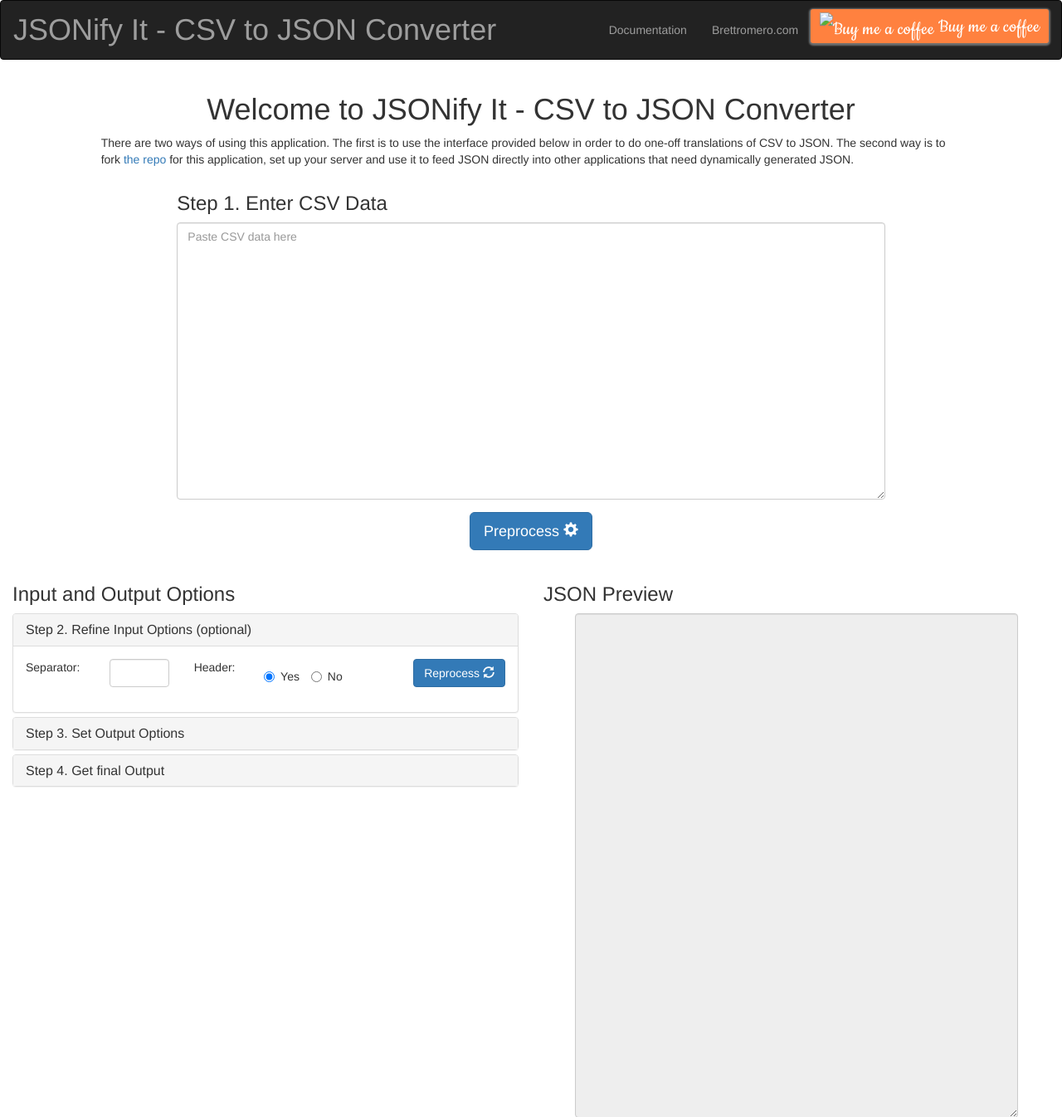
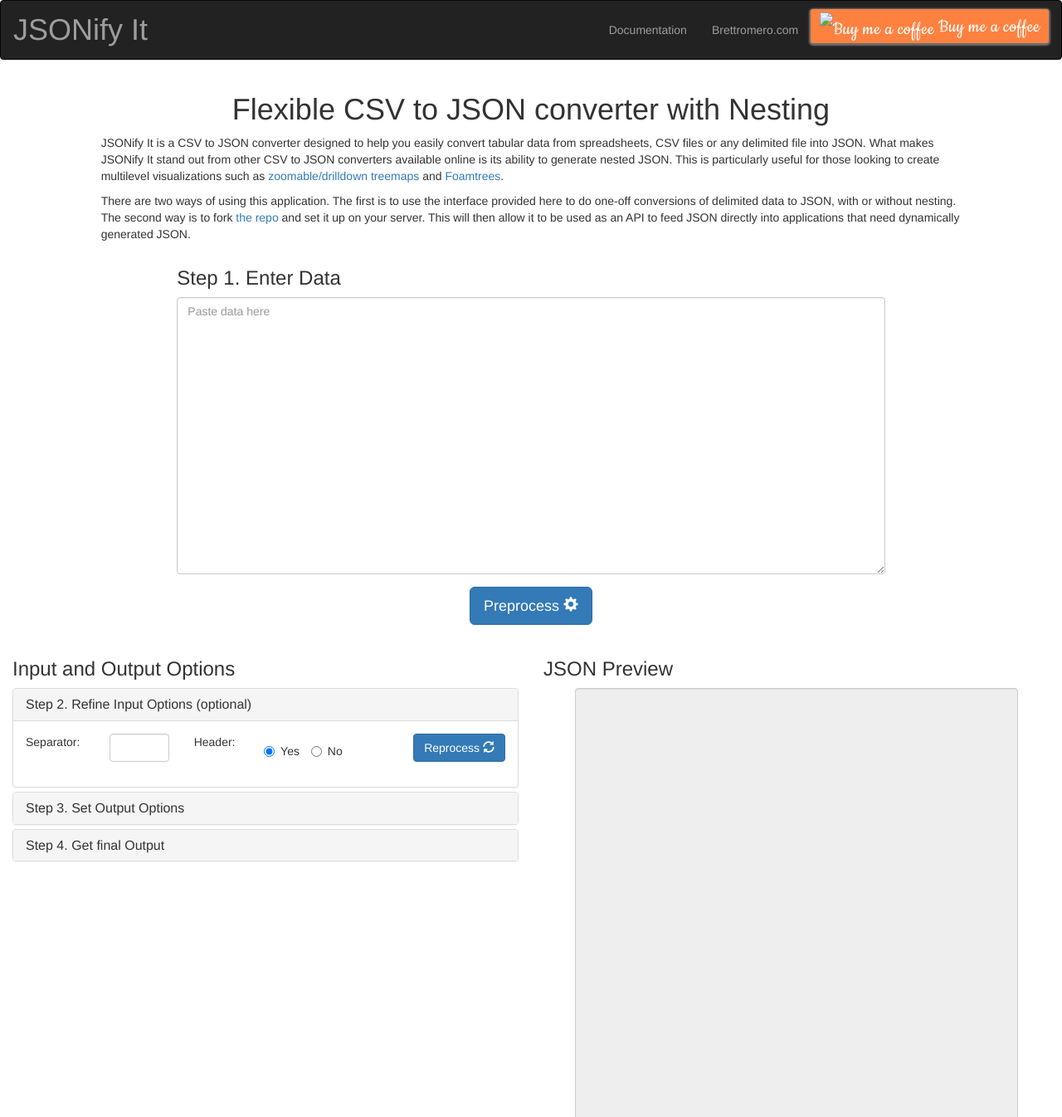
Before and after one commit to vladimiriii/jsonify-it, a Flask app: page / in a window 1280 px wide. Shown: the top 1346 px of the page at 83% size. Run offline with Flask 2, Linux system fonts and the light colour scheme; parts of the project's set-up code (start-up, migrations or seed data) failed here and were passed over; some libraries are stand-ins or nearby versions.

Commit message:
Updates to text and headings.

```diff
--- a/app/templates/documentation.html
+++ b/app/templates/documentation.html
@@ -3,12 +3,12 @@
 <div class="container">
 	<div class="row">
 		<div class="col-lg-12">
-			<h1>Welcome to JSONify It - CSV to JSON Converter</h1>
+			<h1>How to Use the API</h1>
 		</div>
 	</div>
 	<div class="row">
 		<div class="col-lg-12">
-			<p>This application sits on top of an API that generates the JSON based on a set of URL parameters. Instead of using the interface provided, you can get the processed data directly using a URL like this one: <i>jsonifyit.com/output?parameter1=something&amp;parameter2=somethingelse</i>...</p>
+			<p>This application sits on top of an API that generates JSON based on a set of URL parameters. Instead of using the interface provided, you can get the processed data directly using a URL like this one: <i>jsonifyit.com/output?parameter1=something&amp;parameter2=somethingelse</i>...</p>
             <p>The full range of parameters that can be passed in the URL are listed below.</p>
             <br>
             <h4>Input Options</h3>
--- a/app/templates/index.html
+++ b/app/templates/index.html
@@ -2,12 +2,13 @@
 {% block body %}
 	<div class="row">
 		<div class="col-md-12 text-center">
-			<h1>Welcome to JSONify It - CSV to JSON Converter</h1>
+			<h1>Flexible CSV to JSON converter with Nesting</h1>
 		</div>
 	</div>
 	<div class="row">
 		<div class="col-md-10 col-md-offset-1 text-justified">
-			<p>There are two ways of using this application. The first is to use the interface provided below in order to do one-off translations of CSV to JSON. The second way is to fork <a href="https://github.com/vladimiriii/jsonify-it">the repo</a> for this application, set up your server and use it to feed JSON directly into other applications that need dynamically generated JSON.</p>
+            <p>JSONify It is a CSV to JSON converter designed to help you easily convert tabular data from spreadsheets, CSV files or any delimited file into JSON. What makes JSONify It stand out from other CSV to JSON converters available online is its ability to generate nested JSON. This is particularly useful for those looking to create multilevel visualizations such as <a href="https://bost.ocks.org/mike/treemap/" target="_blank">zoomable/drilldown treemaps</a> and <a href="https://carrotsearch.com/foamtree/" target="_blank">Foamtrees</a>.</p>
+            <p>There are two ways of using this application. The first is to use the interface provided here to do one-off conversions of delimited data to JSON, with or without nesting. The second way is to fork <a href="https://github.com/vladimiriii/jsonify-it">the repo</a> and set it up on your server. This will then allow it to be used as an API to feed JSON directly into applications that need dynamically generated JSON.</p>
 		</div>
 	</div>
 	<div class="row">
@@ -15,8 +16,8 @@
 			<form>
 			  <div class="form-horizontal">
 			      <div class="form-group">
-					  <h3>Step 1. Enter CSV Data</h3>
-					  <textarea class="form-control" id="CSVinput" rows="16" placeholder="Paste CSV data here"></textarea>
+					  <h3>Step 1. Enter Data</h3>
+					  <textarea class="form-control" id="CSVinput" rows="16" placeholder="Paste data here"></textarea>
 			      </div>
 			  </div>
 			</form>
--- a/app/templates/layout.html
+++ b/app/templates/layout.html
@@ -39,7 +39,7 @@
 	<!-- Bootstrap Framework -->
 	<link rel="stylesheet" type="text/css" href="{{ url_for('static', filename='custom/styling.css') }}">
 
-	<title>JSONify It! - CSV to JSON Converter</title>
+	<title>JSONify It</title>
 
     <!-- Google Analytics -->
     <script>
@@ -60,7 +60,7 @@
     	<div class="row">
     	    <nav class="navbar navbar-inverse">
     	        <div class="navbar-header">
-    	            <a class="navbar-brand" href="./">JSONify It - CSV to JSON Converter</a>
+    	            <a class="navbar-brand" href="./">JSONify It</a>
     	            <button type="button" class="navbar-toggle" data-toggle="collapse" data-target="#bs-example-navbar-collapse-1">
     	                <span class="sr-only">Toggle navigation</span>
     	                <span class="icon-bar"></span>
```
